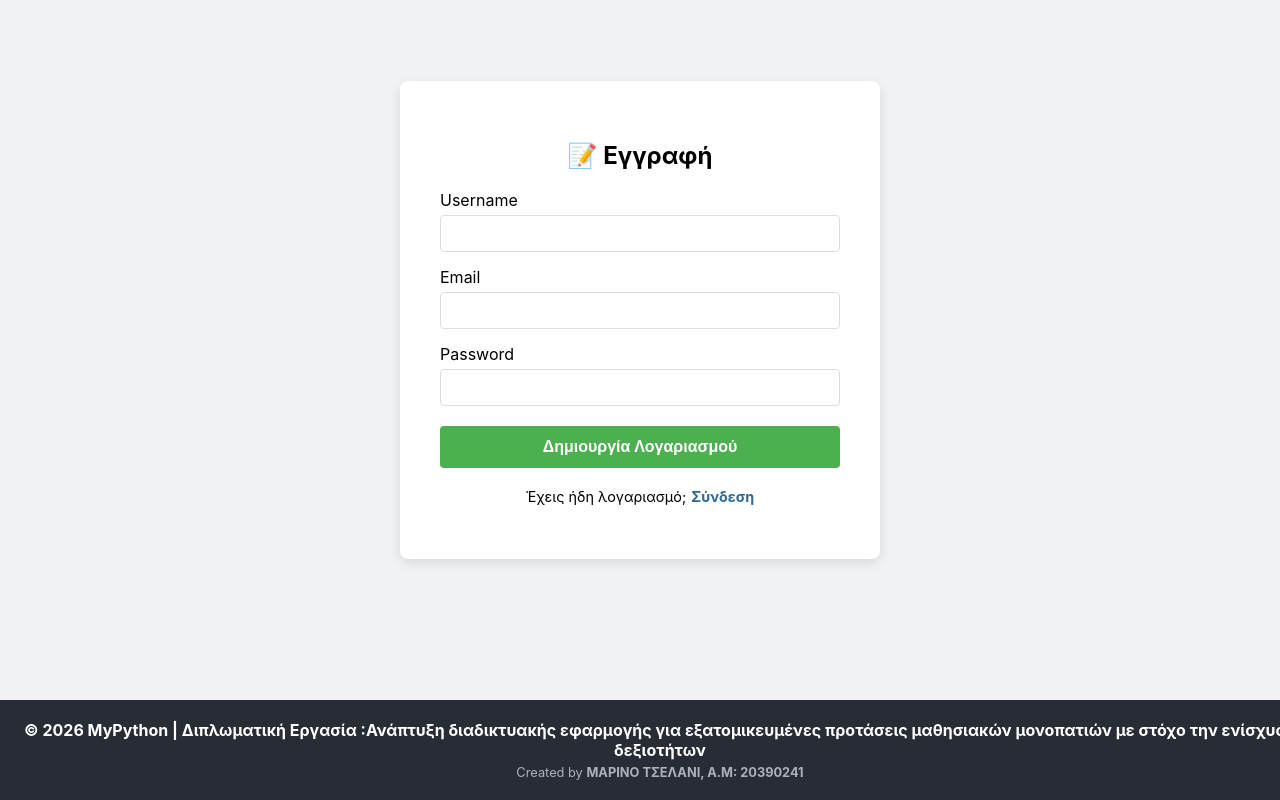
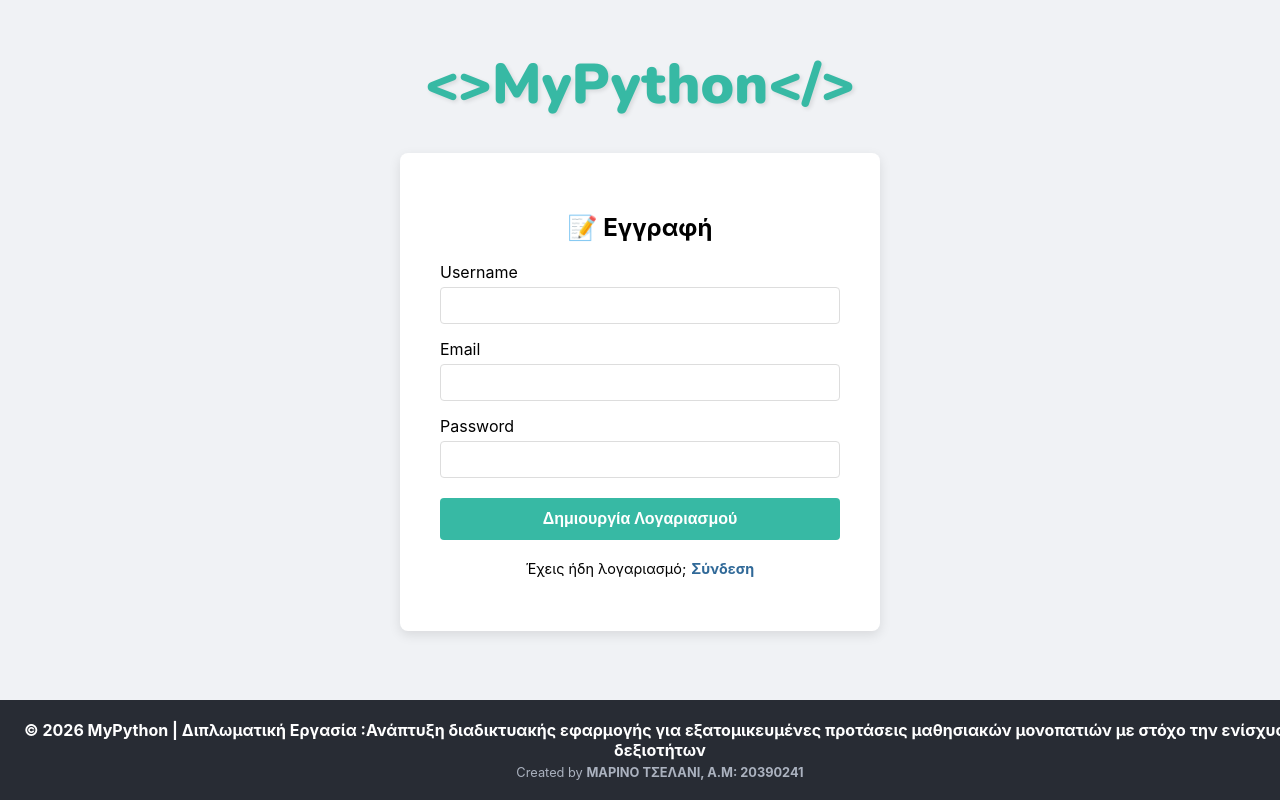
Before and after one commit to mrns20/Thesis_project, a React (Create React App) app in the folder frontend/: page /register in a window 1280 px wide. Shown: the top 800 px of the page. Built offline with nearby package versions, Linux system fonts and the light colour scheme.

Commit message:
logo fixed

```diff
--- a/frontend/src/components/Login.tsx
+++ b/frontend/src/components/Login.tsx
@@ -14,7 +14,6 @@ const Login: React.FC = () => {
 
     try {
       // 1. ΣΥΝΔΕΣΗ (Login)
-      // Χρησιμοποιούμε απευθείας το URL που ξέρουμε ότι δουλεύει
       const res = await axios.post("http://127.0.0.1:8000/api/login/", {
         username: username,
         password: password,
@@ -26,7 +25,6 @@ const Login: React.FC = () => {
       localStorage.setItem("refresh_token", res.data.refresh);
 
       // 3. ΕΛΕΓΧΟΣ ΠΡΟΦΙΛ (First Login Check)
-      // Το βάζουμε σε try/catch ώστε αν αποτύχει, να ΜΗΝ σταματήσει η σύνδεση
       try {
         const profileRes = await axios.get(
           "http://127.0.0.1:8000/api/profile/",
@@ -35,7 +33,6 @@ const Login: React.FC = () => {
           },
         );
 
-        // Αν είναι η πρώτη φορά -> Πάμε στο Προφίλ
         if (profileRes.data.first_login === true) {
           navigate("/profile");
           return;
@@ -45,20 +42,34 @@ const Login: React.FC = () => {
           "Το προφίλ δεν βρέθηκε ή υπήρξε σφάλμα. Συνεχίζουμε...",
           profileErr,
         );
-        // Δεν κάνουμε τίποτα, απλά προχωράμε στο Dashboard
       }
 
       // 4. ΤΕΛΙΚΟΣ ΠΡΟΟΡΙΣΜΟΣ -> Dashboard
       navigate("/dashboard");
     } catch (err: any) {
       console.error("Σφάλμα Login:", err);
-      // Εμφάνιση μηνύματος μόνο αν αποτύχει το ίδιο το Login
       setError("Λάθος όνομα χρήστη ή κωδικός.");
     }
   };
 
   return (
-    <div style={styles.container}>
+    // Προσθέτουμε flex-direction: column στο container για να μπει το logo από πάνω
+    <div style={{ ...styles.container, flexDirection: "column" }}>
+      {/* ΤΟ ΝΕΟ ΛΟΓΟΤΥΠΟ (Ακριβώς όπως στο Navbar) */}
+      <h1
+        style={{
+          color: "#37b9a4",
+          fontSize: "3.5rem",
+          fontWeight: "900",
+          fontFamily: '"Nunito", sans-serif',
+          marginBottom: "30px",
+          textShadow: "2px 2px 4px rgba(0,0,0,0.1)",
+          userSelect: "none",
+        }}
+      >
+        &lt;&gt;MyPython&lt;/&gt;
+      </h1>
+
       <div style={styles.card}>
         <h2
           style={{ textAlign: "center", marginBottom: "20px", color: "#333" }}
@@ -137,7 +148,7 @@ const styles = {
     justifyContent: "center",
     alignItems: "center",
     height: "100%",
-    minHeight: "80vh",
+    minHeight: "80vh", // Αλλάξαμε λίγο το ύψος για να φαίνεται σωστά κεντραρισμένο
     backgroundColor: "#f0f2f5",
   },
   card: {
@@ -159,7 +170,7 @@ const styles = {
   button: {
     width: "100%",
     padding: "12px",
-    backgroundColor: "#306998",
+    backgroundColor: "#3785b9",
     color: "white",
     border: "none",
     borderRadius: "4px",
--- a/frontend/src/components/Register.tsx
+++ b/frontend/src/components/Register.tsx
@@ -31,7 +31,23 @@ const Register: React.FC = () => {
   };
 
   return (
-    <div style={styles.container}>
+    // Προσθήκη flexDirection: column για να μπει το logo από πάνω
+    <div style={{ ...styles.container, flexDirection: "column" }}>
+      {/* ΤΟ ΝΕΟ ΛΟΓΟΤΥΠΟ */}
+      <h1
+        style={{
+          color: "#37b9a4",
+          fontSize: "3.5rem",
+          fontWeight: "900",
+          fontFamily: '"Nunito", sans-serif',
+          marginBottom: "30px",
+          textShadow: "2px 2px 4px rgba(0,0,0,0.1)",
+          userSelect: "none",
+        }}
+      >
+        &lt;&gt;MyPython&lt;/&gt;
+      </h1>
+
       <div style={styles.card}>
         <h2 style={{ textAlign: "center", marginBottom: "20px" }}>
           📝 Εγγραφή
@@ -110,7 +126,8 @@ const styles = {
     display: "flex",
     justifyContent: "center",
     alignItems: "center",
-    height: "80vh",
+    // ΑΛΛΑΓΗ ΕΔΩ: Αφήνουμε χώρο για το footer (100vh - 100px)
+    minHeight: "80vh",
     backgroundColor: "#f0f2f5",
   },
   card: {
@@ -131,7 +148,7 @@ const styles = {
   button: {
     width: "100%",
     padding: "12px",
-    backgroundColor: "#4caf50",
+    backgroundColor: "#37b9a4",
     color: "white",
     border: "none",
     borderRadius: "4px",
@@ -149,7 +166,7 @@ const styles = {
   },
   success: {
     backgroundColor: "#e8f5e9",
-    color: "#2e7d32",
+    color: "#37b9a4",
     padding: "20px",
     borderRadius: "4px",
     textAlign: "center" as "center",
--- a/frontend/src/components/UserProfile.tsx
+++ b/frontend/src/components/UserProfile.tsx
@@ -100,7 +100,7 @@ const UserProfile: React.FC = () => {
   if (loading) return <div style={styles.center}>Φόρτωση...</div>;
 
   return (
-    <div style={{ backgroundColor: "#f4f6f8", minHeight: "100vh" }}>
+    <div style={{ backgroundColor: "#f4f6f8", minHeight: "92vh" }}>
       <Navbar />
 
       <div style={styles.pageContainer}>
```
Also changed, not shown: 1 other file (tests, documents, lock files or other folders).
